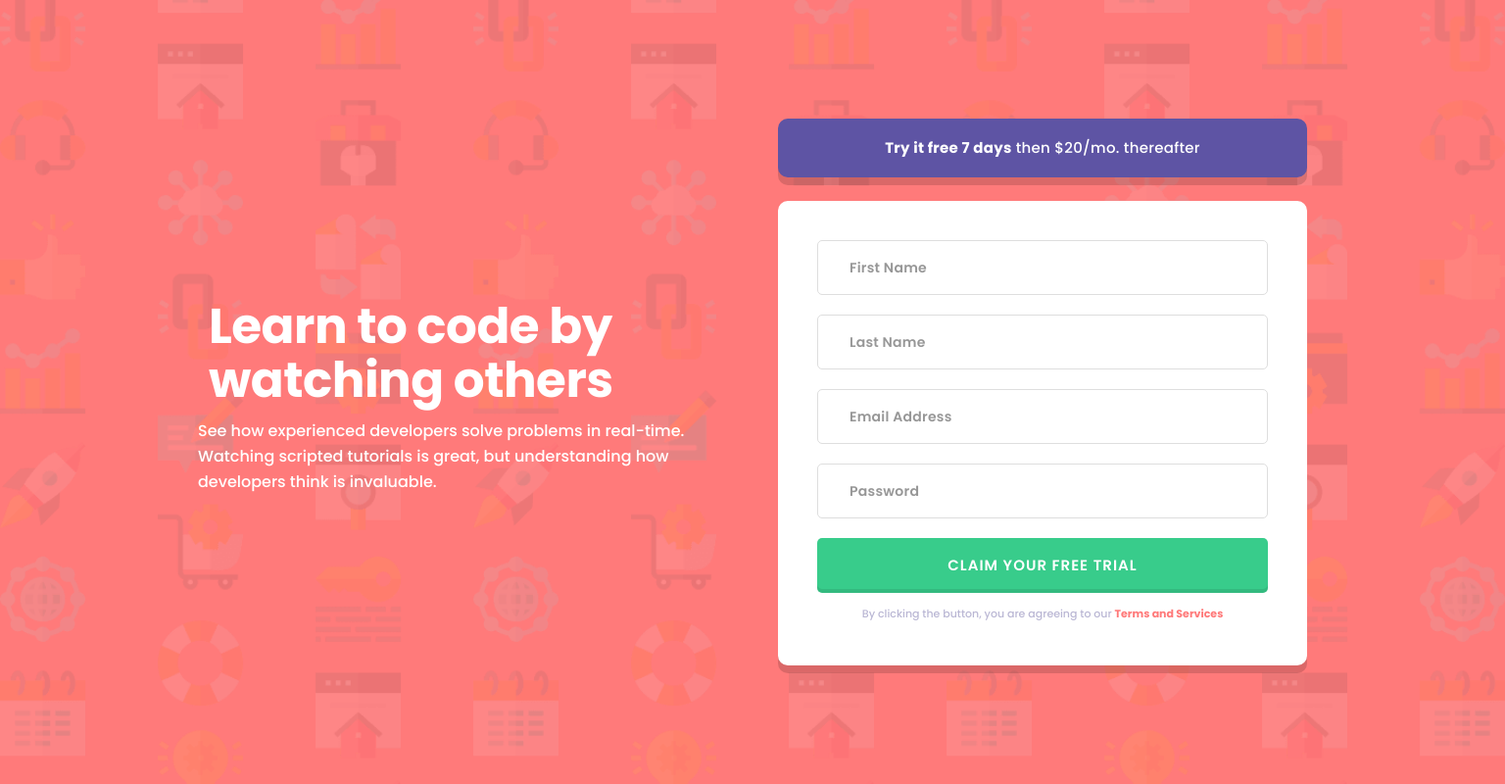
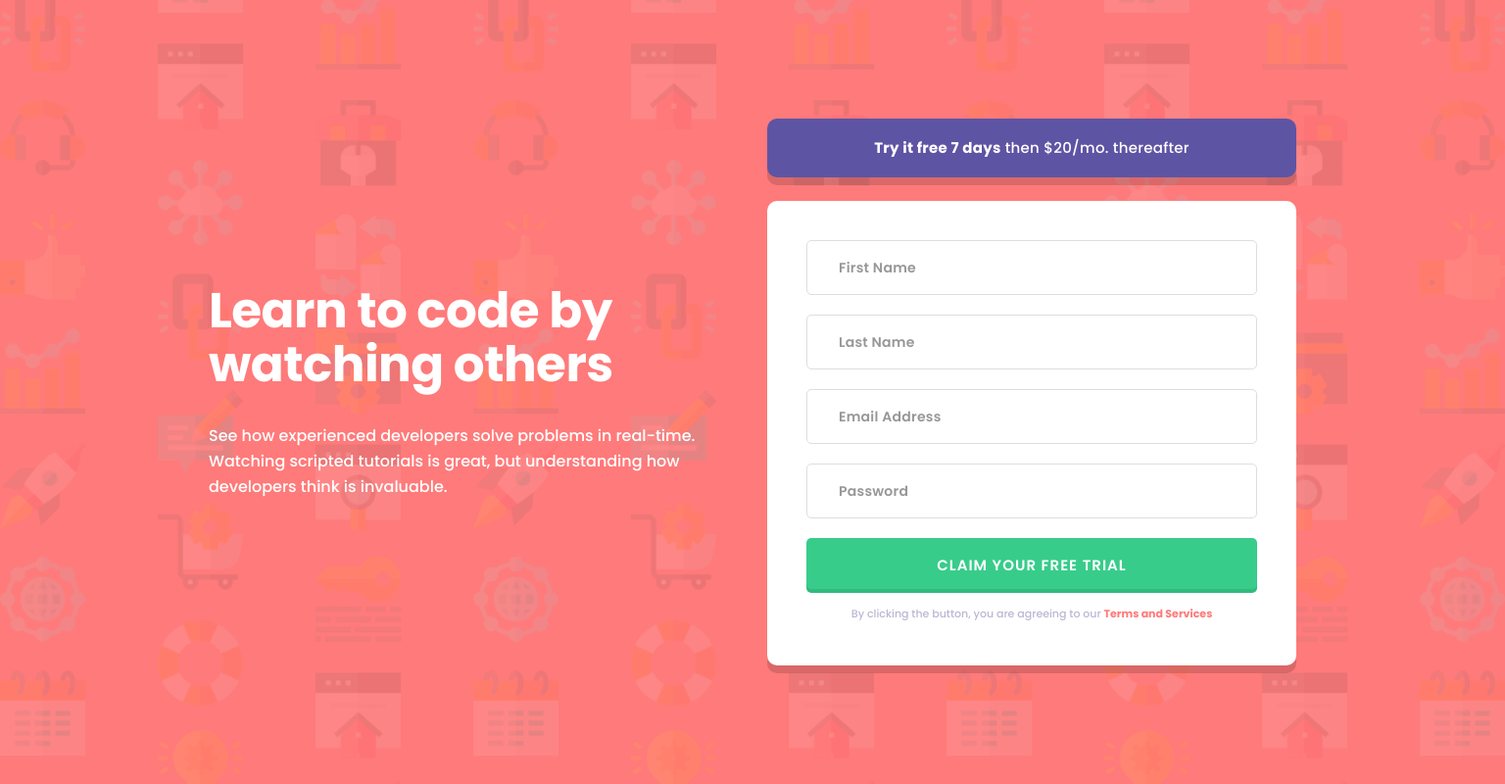
Before and after one commit to arfarobs/intro-component-with-sign-up-form, a plain HTML site: page index.html in a window 1536 px wide. Shown: the whole page at 98% size. Drawn offline with Linux system fonts and the light colour scheme.

Commit message:
Tweaking headings 3

```diff
--- a/CSS/style.css
+++ b/CSS/style.css
@@ -217,9 +217,9 @@ section p span {
         font-size: 50px;
         line-height: 55px;
         letter-spacing: -0.520833px;
-        height: unset;
+        height: 131px;
         max-width: 525px;
-        margin: 11px;
+        margin-bottom: 11px;
     }
 
     header p {
```
